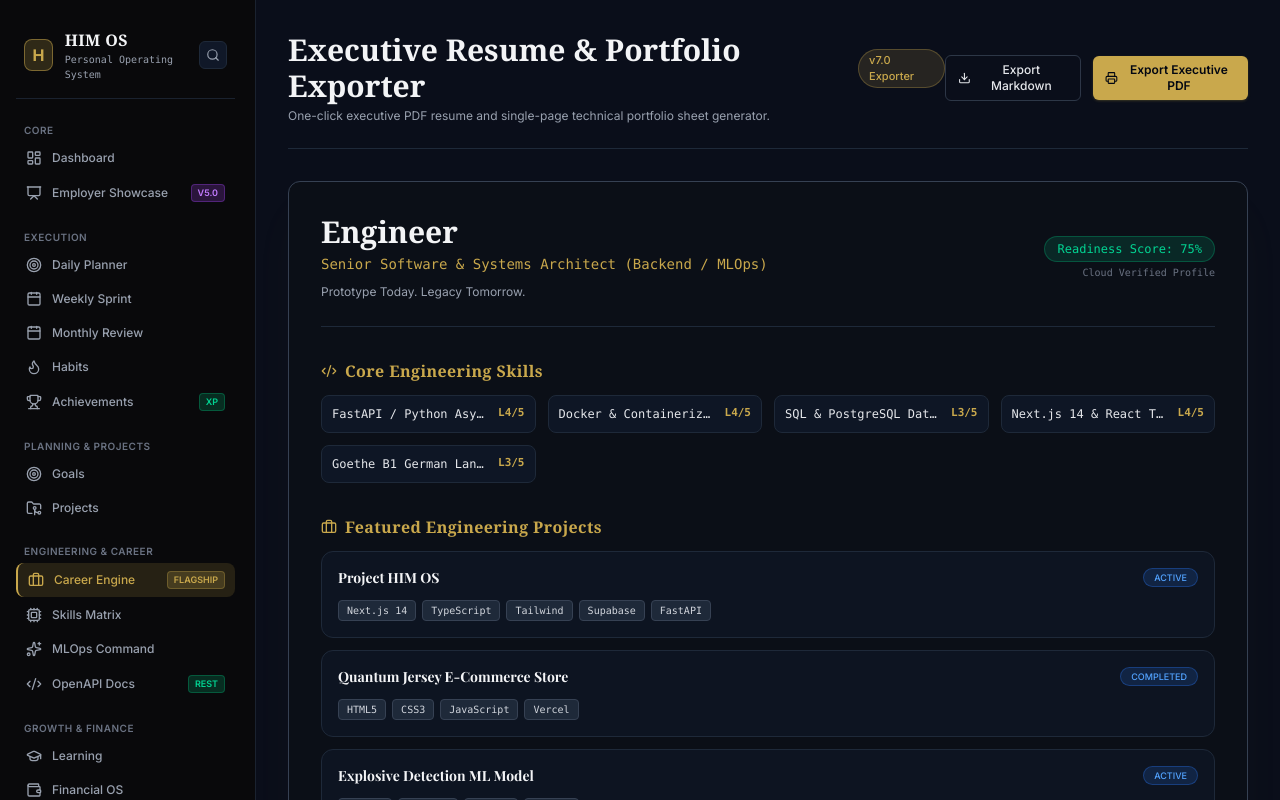
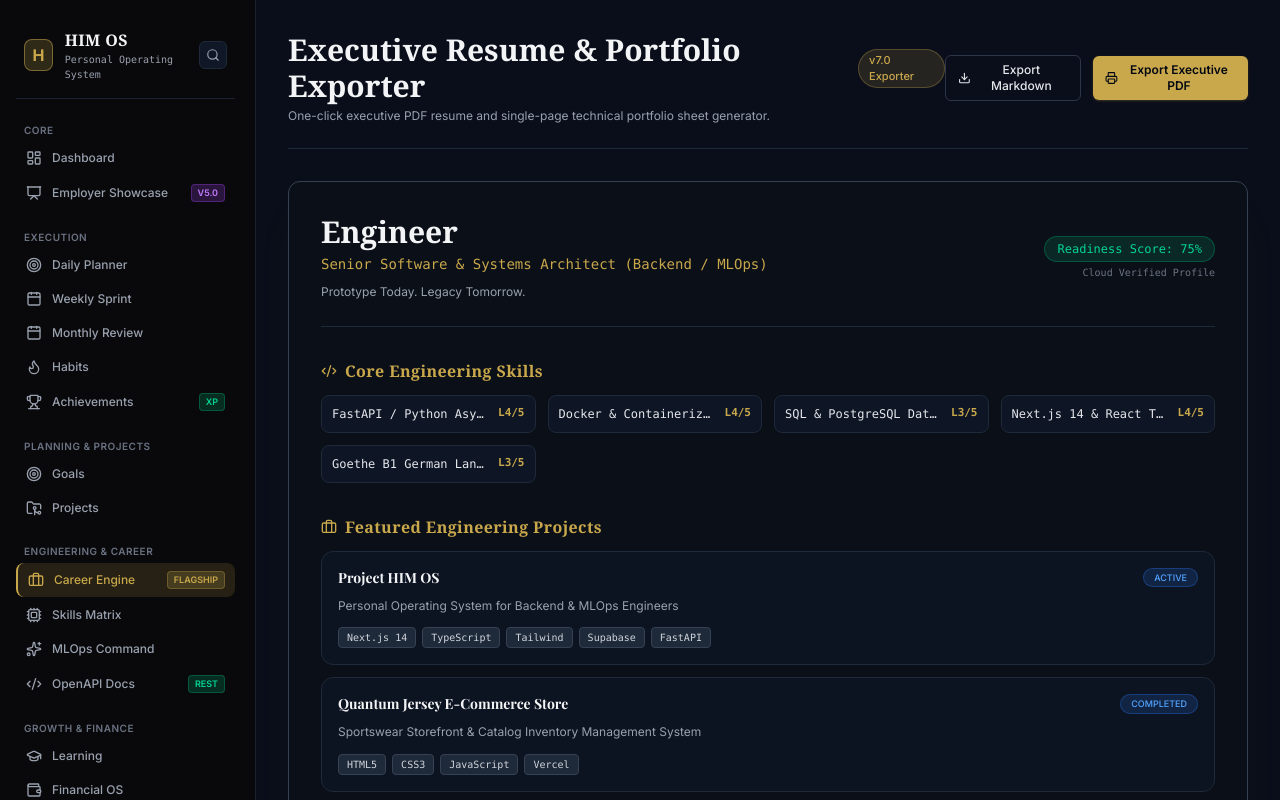
Before and after one commit to Quantumdata66/him-os, a Next.js app: page /career/exporter in a window 1280 px wide. Shown: the top 800 px of the page. Built offline with nearby package versions, Linux system fonts and the light colour scheme; no server answers; a web font is replaced by a local one.

Commit message:
fix(v7): resolve project objective property in Resume Exporter page

```diff
--- a/src/app/career/exporter/page.tsx
+++ b/src/app/career/exporter/page.tsx
@@ -42,7 +42,7 @@ ${skills.map((s) => `- **${s.name}**: Level ${s.currentLevel}/5 (${s.category.to
 ---
 
 ## 🚀 Key Engineering Projects
-${projects.map((p) => `### ${p.name}\n- **Description:** ${p.description}\n- **Tech Stack:** ${p.techStack.join(', ')}\n- **Status:** ${p.status.toUpperCase()}`).join('\n\n')}
+${projects.map((p) => `### ${p.name}\n- **Objective:** ${p.objective}\n- **Tech Stack:** ${p.techStack.join(', ')}\n- **Status:** ${p.status.toUpperCase()}`).join('\n\n')}
 
 ---
 
@@ -133,7 +133,7 @@ ${projects.map((p) => `### ${p.name}\n- **Description:** ${p.description}\n- **T
                     {p.status}
                   </Badge>
                 </div>
-                <p className="text-xs text-gray-400 leading-relaxed">{p.description}</p>
+                <p className="text-xs text-gray-400 leading-relaxed">{p.objective}</p>
                 <div className="flex flex-wrap gap-1.5 pt-1">
                   {p.techStack.map((tech, tIdx) => (
                     <span key={tIdx} className="text-[10px] font-mono px-2 py-0.5 rounded bg-gray-800 text-gray-300 border border-gray-700">
```
